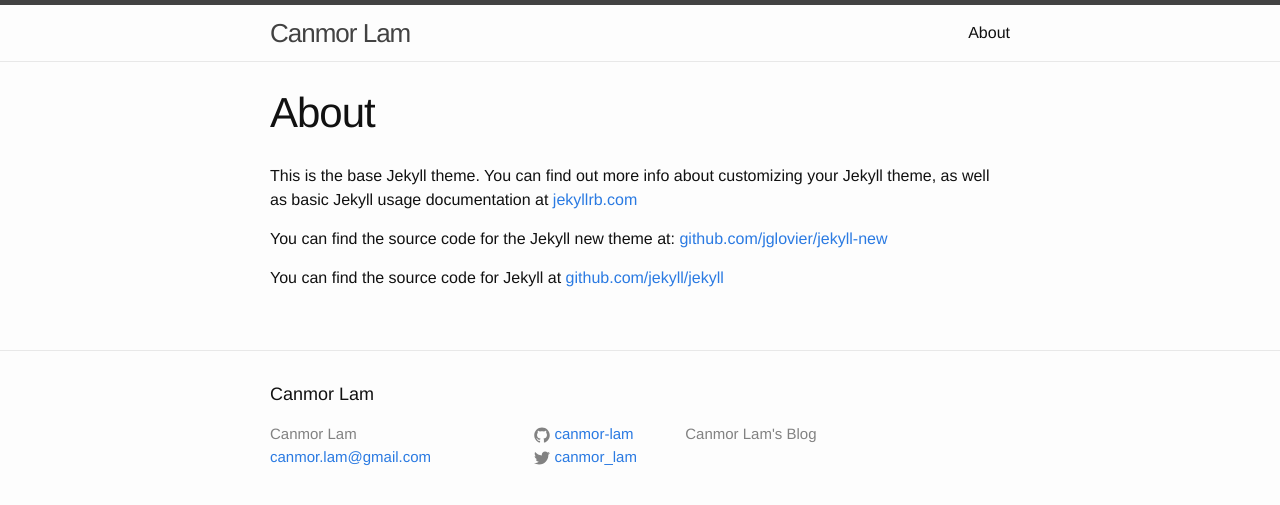
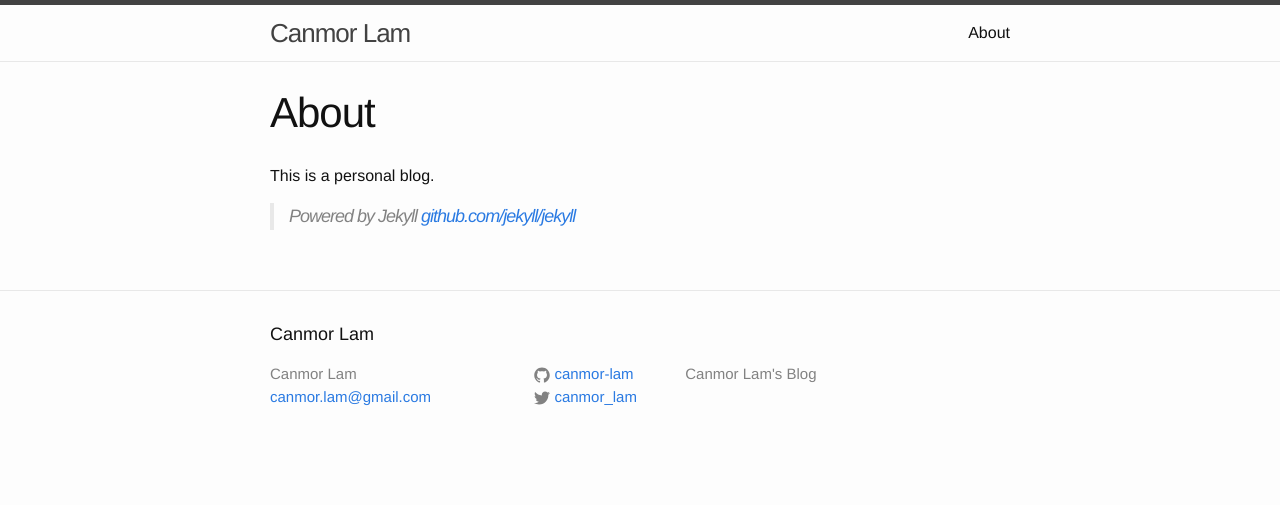
Before and after one commit to canmor-lam/canmor-lam.github.io, a Jekyll site: the page built from about.md, in a window 1280 px wide. Shown: the top 505 px of the page. Built offline with Jekyll 4.4.1, drawn with Linux system fonts in a browser that asks for light colours; Markdown is read by kramdown in place of the engine named in the settings.

Commit message:
Update about

```diff
--- a/about.md
+++ b/about.md
@@ -4,8 +4,6 @@ title: About
 permalink: /about/
 ---
 
-This is the base Jekyll theme. You can find out more info about customizing your Jekyll theme, as well as basic Jekyll usage documentation at [jekyllrb.com](http://jekyllrb.com/)
+This is a personal blog.
 
-You can find the source code for the Jekyll new theme at: [github.com/jglovier/jekyll-new](https://github.com/jglovier/jekyll-new)
-
-You can find the source code for Jekyll at [github.com/jekyll/jekyll](https://github.com/jekyll/jekyll)
+> Powered by Jekyll [github.com/jekyll/jekyll](https://github.com/jekyll/jekyll)
```
